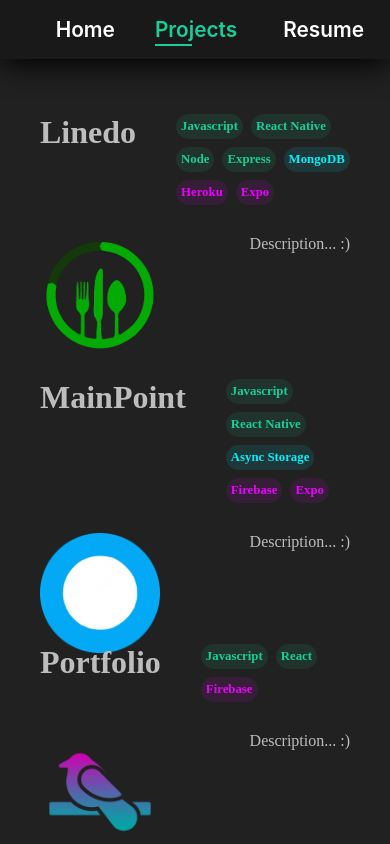
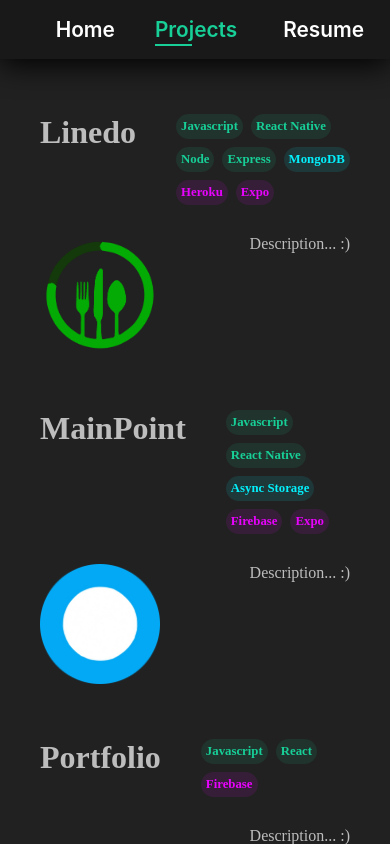
Before and after one commit to pizmiz1/website, a React (Create React App) app: page /projects in a window 390 px wide. Built offline with nearby package versions, Linux system fonts and the light colour scheme.

Commit message:
Small screen fix

```diff
--- a/src/screens/Projects/ProjectsStyles.css
+++ b/src/screens/Projects/ProjectsStyles.css
@@ -6,7 +6,6 @@
 @media (max-width: 850px) {
   .project-card-container {
     margin: 5px 20px 10px;
-    height: 250px;
   }
 }
 
```
